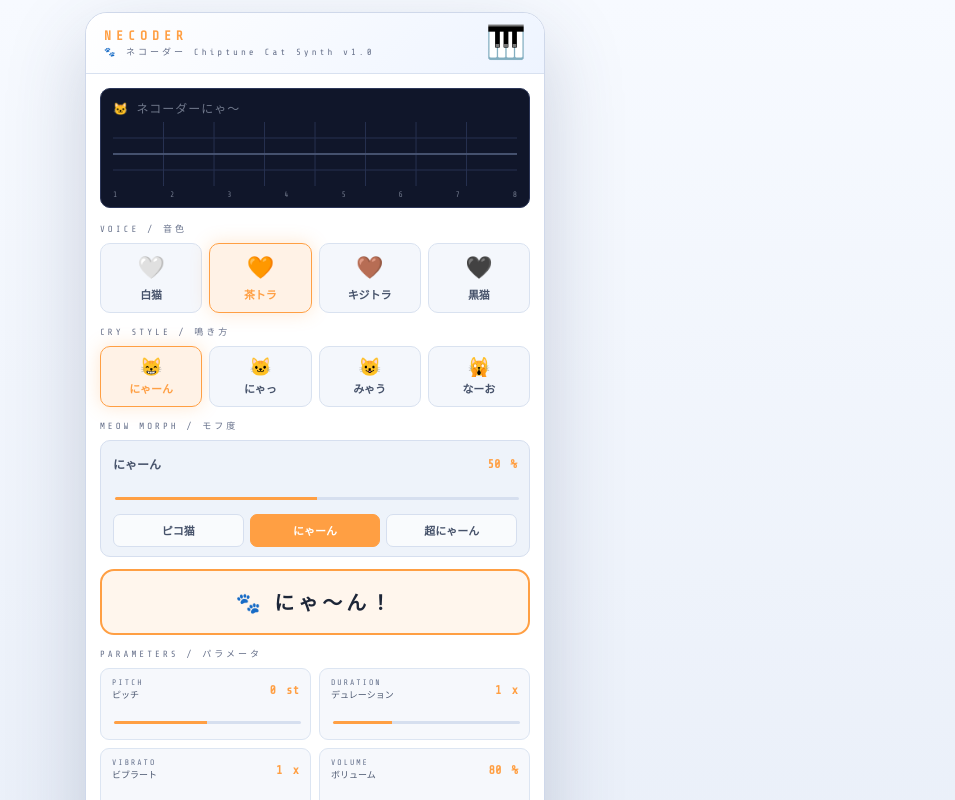
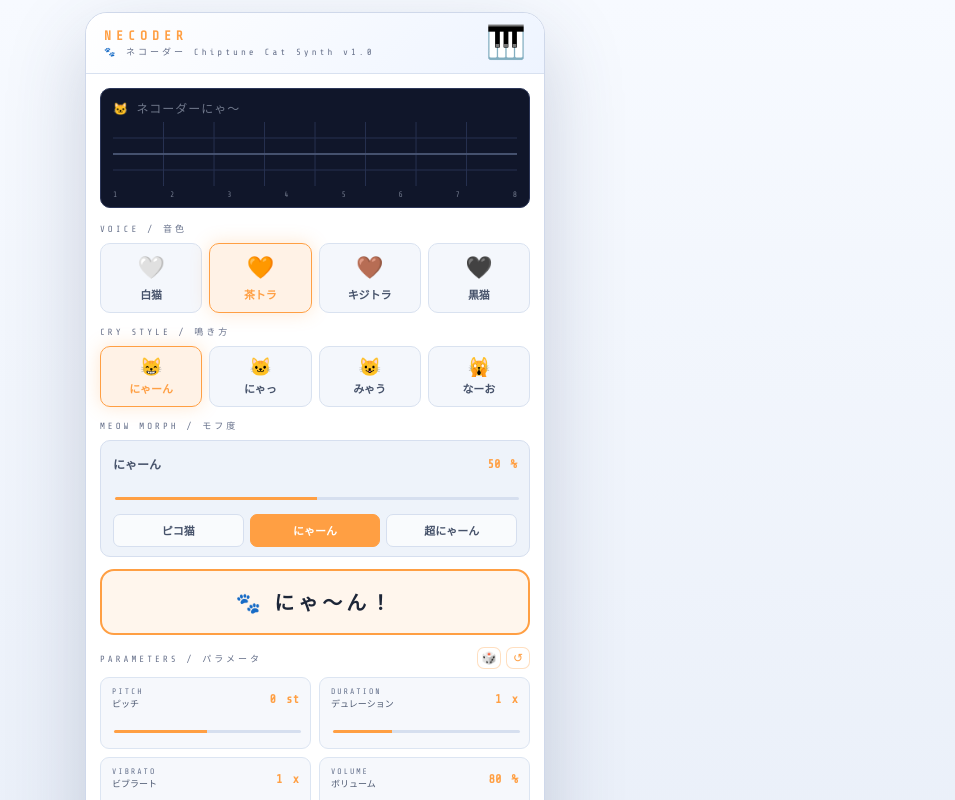
Before and after one commit to mfakane/necoder-synth, a React (Vite) app: page / in a window 1280 px wide. Shown: the top 800 px of the page, without its empty margins (325-1280 px from the left). Built offline with nearby package versions, Linux system fonts and the light colour scheme.

Commit message:
feat: randomize and reset parameters by button

```diff
--- a/Necoder.jsx
+++ b/Necoder.jsx
@@ -683,6 +683,43 @@ export default function Necoder() {
     }
   }, []);
 
+  const clearParamDrafts = useCallback(() => {
+    setDraftNums((drafts) => {
+      const next = { ...drafts };
+      ["ps", "dm", "vib", "vm"].forEach((key) => delete next[key]);
+      return next;
+    });
+  }, []);
+
+  const setParamsAndCommit = useCallback(
+    (next) => {
+      clearParamDrafts();
+      setPs(next.ps);
+      setDm(next.dm);
+      setVib(next.vib);
+      setVm(next.vm);
+      commitHash(next);
+    },
+    [clearParamDrafts, commitHash],
+  );
+
+  const randomizeParams = useCallback(() => {
+    const stepValue = (min, max, step) => {
+      const count = Math.round((max - min) / step);
+      return Number((min + Math.floor(Math.random() * (count + 1)) * step).toFixed(2));
+    };
+    setParamsAndCommit({
+      ps: stepValue(-7, 7, 1),
+      dm: stepValue(0.4, 1.8, 0.1),
+      vib: stepValue(0, 2.5, 0.1),
+      vm: stepValue(0.45, 1, 0.05),
+    });
+  }, [setParamsAndCommit]);
+
+  const resetParams = useCallback(() => {
+    setParamsAndCommit({ ps: 0, dm: 1, vib: 1, vm: 0.8 });
+  }, [setParamsAndCommit]);
+
   const sliders = [
     {
       label: "PITCH",
@@ -1177,6 +1214,9 @@ export default function Necoder() {
         <div style={{ padding: "0 14px 14px" }}>
           <div
             style={{
+              display: "flex",
+              justifyContent: "space-between",
+              alignItems: "center",
               color: "#66708A",
               fontSize: "9px",
               letterSpacing: "3px",
@@ -1184,7 +1224,44 @@ export default function Necoder() {
               fontFamily: "'Share Tech Mono',monospace",
             }}
           >
-            PARAMETERS / パラメータ
+            <span>PARAMETERS / パラメータ</span>
+            <span
+              style={{
+                display: "flex",
+                gap: "5px",
+                letterSpacing: 0,
+              }}
+            >
+              {[
+                { label: "🎲", title: "ランダム", onClick: randomizeParams },
+                { label: "↺", title: "リセット", onClick: resetParams },
+              ].map((button) => (
+                <button
+                  key={button.title}
+                  type="button"
+                  title={button.title}
+                  aria-label={button.title}
+                  onClick={button.onClick}
+                  style={{
+                    width: "24px",
+                    height: "22px",
+                    borderRadius: "7px",
+                    border: `1px solid ${col}55`,
+                    background: "#FFFFFFAA",
+                    color: col,
+                    cursor: "pointer",
+                    display: "grid",
+                    placeItems: "center",
+                    fontSize: "12px",
+                    lineHeight: 1,
+                    padding: 0,
+                    transition: "background .12s, border-color .12s, transform .08s",
+                  }}
+                >
+                  {button.label}
+                </button>
+              ))}
+            </span>
           </div>
           <div
             style={{
```
